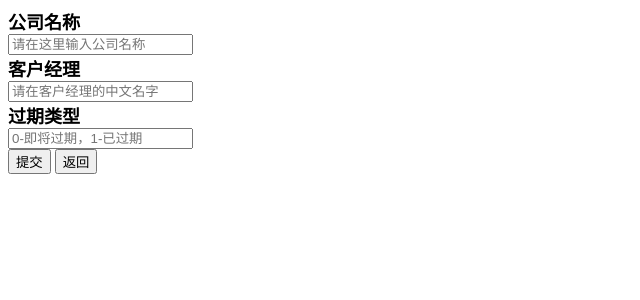
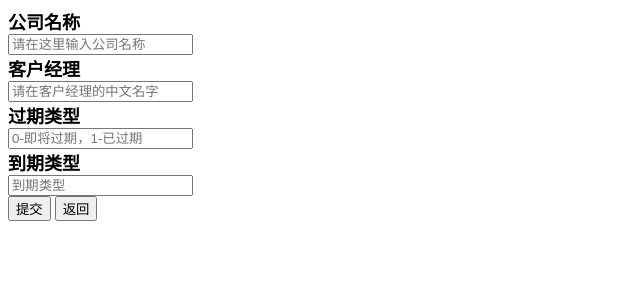
Before and after one commit to qinjiayuan/mydjango, a Django app: page /processexpired/form in a window 1280 px wide. Shown: the top 300 px of the page, without its empty margins (0-640 px from the left). Run offline with Django 3.2, Linux system fonts and the light colour scheme.

Commit message:
完成前端页面的开发

```diff
--- a/templates/processexpired.html
+++ b/templates/processexpired.html
@@ -6,6 +6,8 @@
     <input type="text"  name="customermanager" placeholder="请在客户经理的中文名字"><br>
     <label><font size="4px"><strong>过期类型</strong></font></label><br>
     <input type="text"  name="expired" placeholder="0-即将过期，1-已过期"><br>
+    <label><font size="4px"><strong>到期类型</strong></font></label><br>
+    <input type="text"  name="trigger4ProcessType" placeholder="到期类型"><br>
 
     <input type="submit" value="提交" >
     <button type="button" onclick="history.back()">返回</button>
```
Also changed, not shown: 1 other file.
